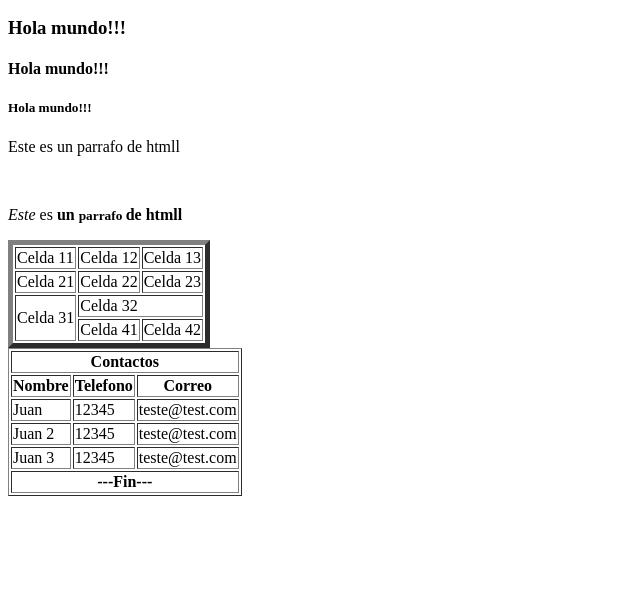
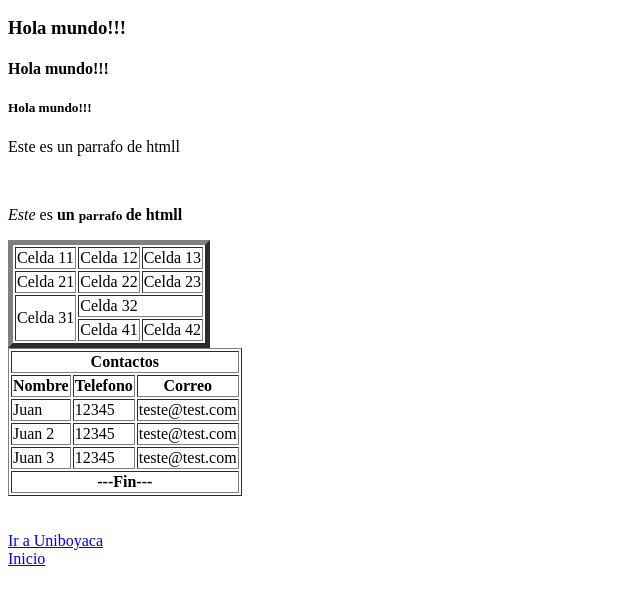
Before and after one commit to Camilo4232/appWeb1, a plain HTML site: page index.html in a window 1280 px wide. Shown: the part 110-712 px from the top of the page, without its empty margins (0-640 px from the left). Drawn offline with Linux system fonts and the light colour scheme.

Commit message:
Se agregaron enlaces con urls absolutas y relativas

```diff
--- a/index.html
+++ b/index.html
@@ -76,6 +76,12 @@
             </tfoot>
 
         </table>
+        <br>
+        <br>
+        <a href="https://www.uniboyaca.edu.co/es" target="_blank">Ir a Uniboyaca</a>
+        <br>
+        <a href="index.html" target="_blank">Inicio</a>
 
     </body>
+
 </html>
```
